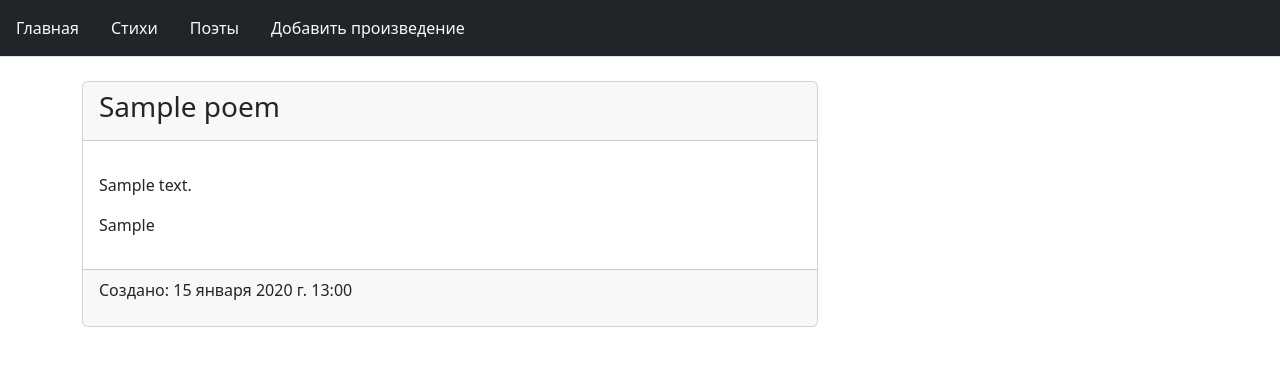
After one commit to AndrewSkow24/poetry-hub, a Django app: page /1/ in a window 1280 px wide. The commit adds this page. Shown: the top 366 px of the page. Run offline with Django 5.2, Linux system fonts and the light colour scheme; tables that the repository leaves empty hold one stand-in row (values such as "Sample post"); some libraries are stand-ins or nearby versions.

Commit message:
Full CRUD with poems

```diff
--- a/poem/models.py
+++ b/poem/models.py
@@ -1,6 +1,7 @@
 from django.db import models
 from django.contrib.auth.models import User
 from django.utils.translation import gettext_lazy
+from django.urls import reverse
 
 
 class Poem(models.Model):
@@ -23,3 +24,11 @@ class Poem(models.Model):
 
     def __str__(self):
         return f"{self.title} {self.author}"
+
+    def get_absolute_url(self):
+        return reverse("poem_detail", kwargs={"pk": self.pk})
+
+    class Meta:
+        verbose_name = "Произведение"
+        verbose_name_plural = "Произведения"
+        ordering = ["-created_at"]
--- /dev/null
+++ b/poem/templates/poem/poem_detail.html
@@ -0,0 +1,31 @@
+{% extends 'base.html' %}
+
+
+{% block title %} {{object.title}} {% endblock title %}
+
+{% block content %}
+
+<div class="row">
+    <div class="col-8 mt-4" >
+    <div class="card">
+        <div class="card-header">
+            <h3>{{object.title}}</h3>
+        </div>
+        <div class="card-body">
+            <p>
+                                {{object.content|linebreaks}}
+                            </p>
+
+                            <p>
+                                {{object.history}}
+                            </p>
+        </div>
+
+        <div class="card-footer">
+            <p>Создано: {{object.created_at}}</p>
+
+        </div>
+</div>
+    </div>
+    </div>
+{% endblock content %}
--- a/poem/templates/poem/poem_create.html
+++ b/poem/templates/poem/poem_form.html
@@ -1,4 +1,5 @@
 {% extends 'base.html' %}
+{% load crispy_forms_tags %}
 
 {% block title %} Создание произвдения {% endblock title %}
 
@@ -7,8 +8,9 @@
 
 <form method="POST">
 {% csrf_token %}
-{{ form.as_p }}
-<button type="submit">Сохранить</button>
+
+{{  form | crispy }}
+<button type="submit" class="btn btn-outline-primary">Сохранить</button>
 </form>
 
 {% endblock content %}
--- a/poem/urls.py
+++ b/poem/urls.py
@@ -1,8 +1,17 @@
 from django.urls import path
-from .views import PoemCreateView, PoemListView
+from .views import (
+    PoemCreateView,
+    PoemListView,
+    PoemDetailView,
+    PoemUpdateView,
+    PoemDeleteView,
+)
 
 
 urlpatterns = [
     path("create/", PoemCreateView.as_view(), name="poem_create"),
     path("", PoemListView.as_view(), name="poem_list"),
+    path("<int:pk>/", PoemDetailView.as_view(), name="poem_detail"),
+    path("<int:pk>/update/", PoemUpdateView.as_view(), name="poem_update"),
+    path("<int:pk>/delete/", PoemDeleteView.as_view(), name="poem_delete"),
 ]
--- a/poem/views.py
+++ b/poem/views.py
@@ -12,9 +12,23 @@ from .models import Poem
 class PoemCreateView(CreateView):
     queryset = Poem.objects.all()
     fields = ["title", "content", "history"]
-    template_name = "poem/poem_create.html"
+    template_name = "poem/poem_form.html"
     success_url = "/"
 
 
 class PoemListView(ListView):
     queryset = Poem.objects.all()
+
+
+class PoemDetailView(DetailView):
+    queryset = Poem.objects.all()
+
+
+class PoemUpdateView(UpdateView):
+    queryset = Poem.objects.all()
+    fields = ["title", "content", "history"]
+
+
+class PoemDeleteView(DeleteView):
+    queryset = Poem.objects.all()
+    success_url = "/"
--- a/templates/base.html
+++ b/templates/base.html
@@ -15,7 +15,14 @@
   {% include 'includes/header.html' %}
 
 
+    <div class="container">
     {% block content %}
+
     {% endblock %}
+
+
+    </div>
+
+
   </body>
 </html>
--- a/templates/includes/header.html
+++ b/templates/includes/header.html
@@ -1,6 +1,8 @@
-<ul class="nav bg-info">
+
+<nav class="navbar bg-dark border-bottom border-body">
+<ul class="nav  justify-content-center">
     <li class="nav-item">
-        <a class="nav-link link-light" href="#">Главная</a>
+        <a class="nav-link link-light" href="/">Главная</a>
     </li>
     <li class="nav-item">
                <a class="nav-link link-light" href="#">Стихи</a>
@@ -8,4 +10,8 @@
     <li>
         <a class="nav-link link-light" href="#">Поэты</a>
     </li>
+    <li>
+        <a class="nav-link link-light" href={% url 'poem_create' %}>Добавить произведение</a>
+    </li>
 </ul>
+</nav>
```
Also changed, not shown: config/settings.py (+7 -0 lines), poem/templates/poem/poem_confirm_delete.html (added, +17 -0 lines), poem/templates/poem/poem_list.html (+9 -2 lines).
